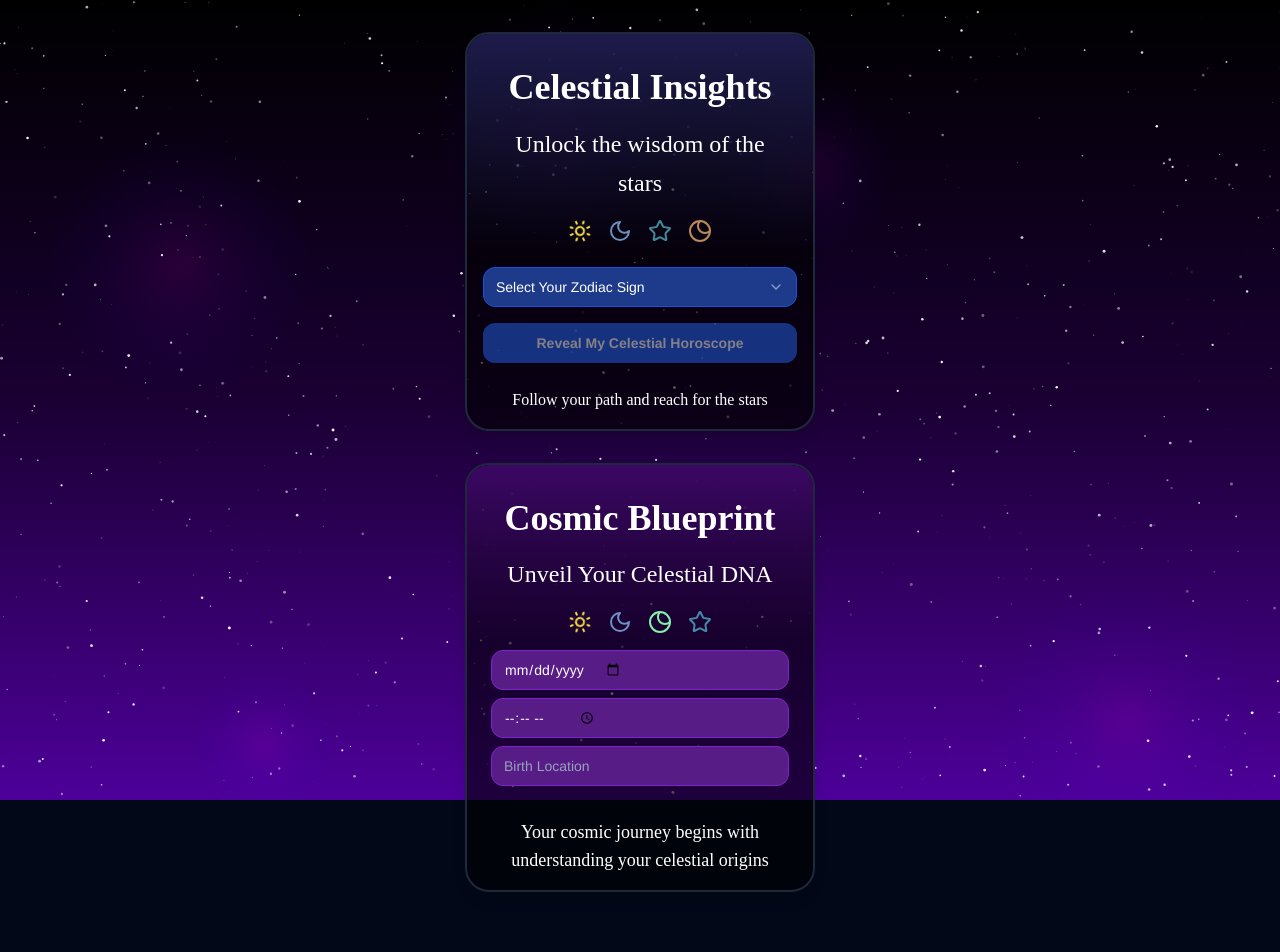
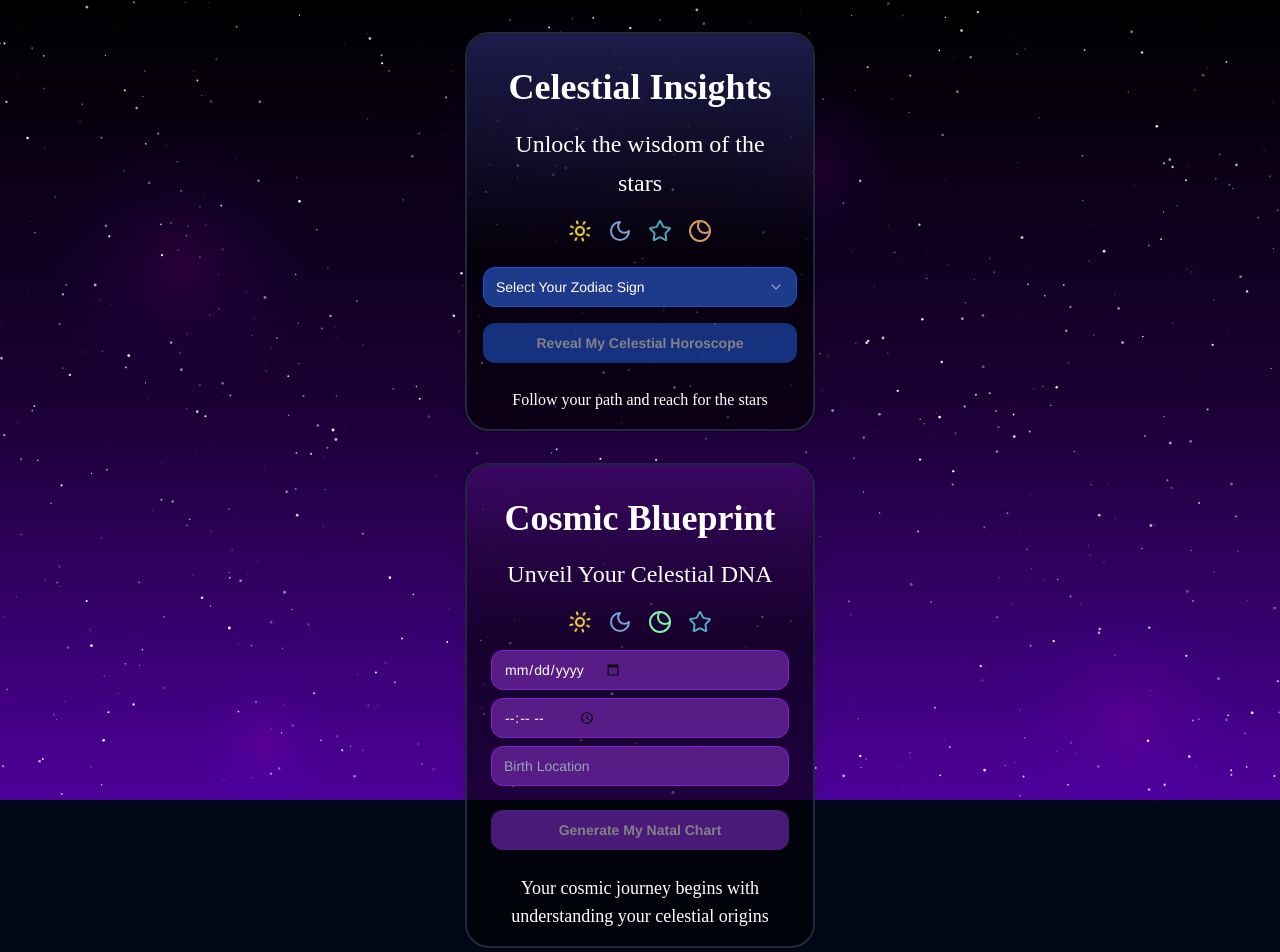
Before and after one commit to sanjamkhera/Secret-insights, a Next.js app: page / in a window 1280 px wide. Shown: the top 952 px of the page. Before the commit the page ends 924 px from the top, so only its background shows below. Built offline with nearby package versions, Linux system fonts and the light colour scheme.

Commit message:
Yet Another Commit

```diff
--- a/src/components/NatalChartProps.tsx
+++ b/src/components/NatalChartProps.tsx
@@ -72,6 +72,7 @@ const NatalChart: React.FC<NatalChartProps> = ({ onChartGenerate }) => {
       </CardHeader>
 
       <CardContent className="px-6">
+        <div className="w-full max-w-[350px] mx-auto"> {/* Add this wrapper div */}
           <Input
             type="date"
             value={birthDate}
@@ -93,6 +94,22 @@ const NatalChart: React.FC<NatalChartProps> = ({ onChartGenerate }) => {
             className="w-full bg-purple-900 border-purple-700 text-white rounded-xl my-2 text-sm placeholder-gray-400"
             placeholder="Birth Location"
           />
+
+          <Button
+            onClick={generateChart}
+            className="w-full bg-purple-600 hover:bg-purple-700 text-white font-bold rounded-xl mt-4 transition-all duration-300 ease-in-out transform hover:scale-105 text-sm"
+            disabled={!birthDate || !birthTime || !birthLocation || isLoading}
+          >
+            {isLoading ? (
+              <>
+                <Sparkles className="mr-2 h-4 w-4 animate-spin" />
+                Aligning the Cosmic Forces...
+              </>
+            ) : (
+              'Generate My Natal Chart'
+            )}
+          </Button>
+        </div>
 
         {chartData && (
           <div className="space-y-4 mt-6">
```
Lines whose indentation alone changed are shown as unchanged.
